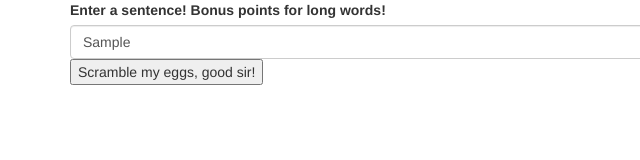
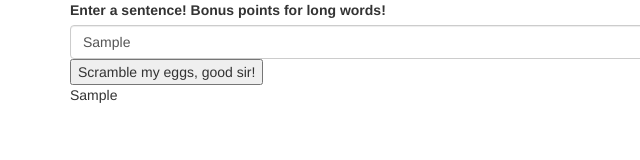
Before and after one commit to k8thedinosaur/word-play, a plain HTML site: page index.html in a window 1280 px wide. Both pictures are taken after typing "Sample" into the empty fields and a click on the button "Scramble my eggs, good sir!". Shown: the full height of the page, 0-640 px from the left. Drawn offline with Linux system fonts and the light colour scheme.

Commit message:
add div to display result

```diff
--- a/index.html
+++ b/index.html
@@ -23,7 +23,7 @@ Finally, reverse the order of the new array, join it back together into a string
         </form>
       </div>
       <div id="output">
-
+        <span id="result"></span>
       </div>
     </div>
   </body>
--- a/js/scripts.js
+++ b/js/scripts.js
@@ -6,10 +6,12 @@ $(document).ready(function() {
     var words = sentence.split(" ");
     console.log(words);
 
-    // wordLengths = words.forEach(function(word) {
-    //   return word.length;
-    // })
-    // console.log(wordLengths);
+    // var lastWord = words[words.length -1];
+    // console.log(lastWord);
+
+    // var noDot = lastWord.split();
+    // console.log(noDot);
+    // var noDot = noDot.pop();
 
     var longWords = words.map(function(word) {
       if (word.length > 3) {
@@ -29,7 +31,7 @@ $(document).ready(function() {
     var newSentence = reversedLongWords.join(" ");
     console.log(newSentence);
 
-
+    $("#result").append(newSentence);
 
     event.preventDefault();
   });
```
